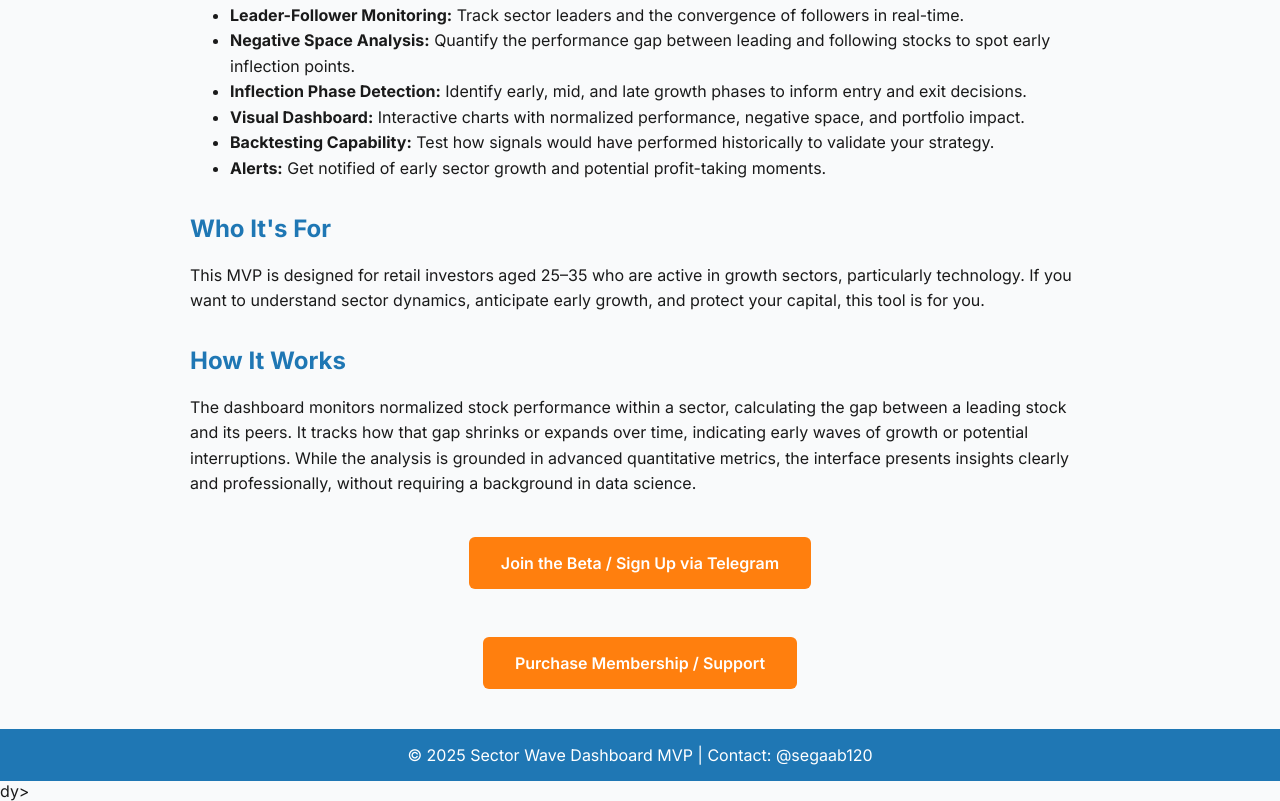
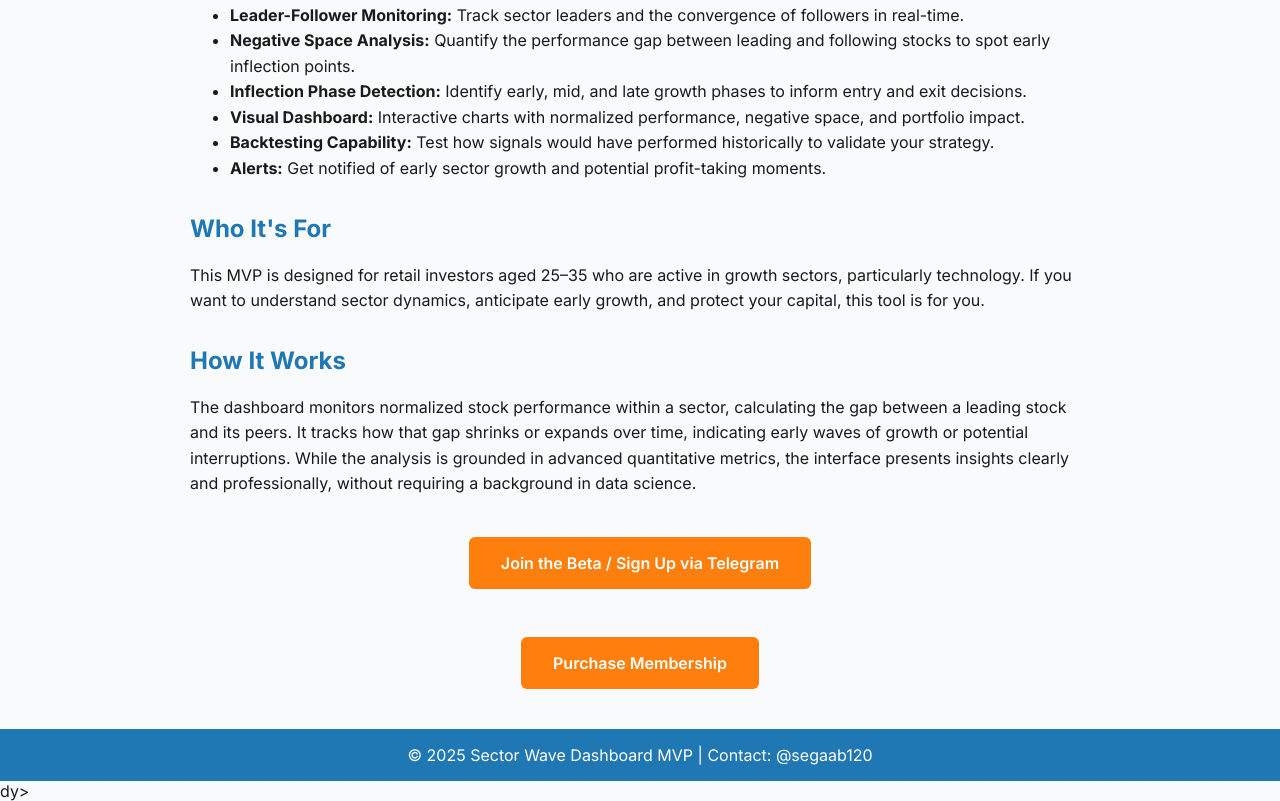
Before and after one commit to segaab/COTrends, a plain HTML site: page index.html in a window 1280 px wide. Shown: the part 407-1208 px from the top of the page. Drawn offline with Linux system fonts and the light colour scheme.

Commit message:
Update index.html

```diff
--- a/index.html
+++ b/index.html
@@ -115,7 +115,7 @@
     </div>
 
     <div class="cta">
-        <a href="https://ko-fi.com/s/8b8474044f" target="_blank">Purchase Membership / Support</a>
+        <a href="https://ruul.space/shruk/products/2417?token=eyJhbGciOiJIUzI1NiIsInR5cCI6IkpXVCJ9.eyJpZCI6MTMwODcwLCJ0eXBlIjoidGFsZW50IiwiaGFzaCI6IjA5YWI4MDNiM2UzZDNhM2Q4MDk3ZjBiNzY5NTc3ZTc4IiwiaWF0IjoxNzU1OTQyODI3LCJleHAiOjE3NTYyMDIwMjd9.LvN22gxCEdIuFsWuKPVXhe3mCeh0QylZX_5f2Wd9HC8" target="_blank">Purchase Membership</a>
     </div>
 
 </section>
```
